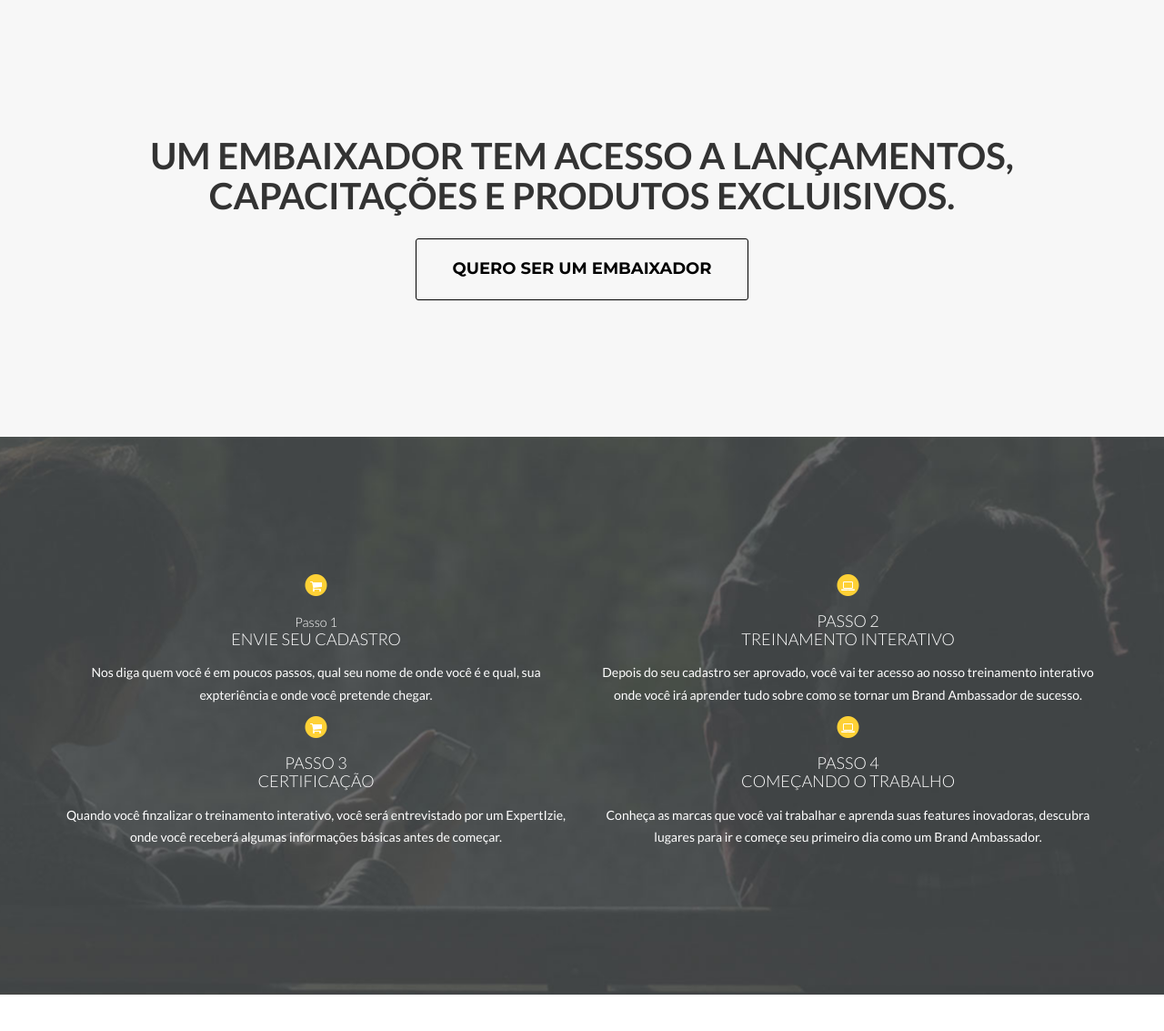
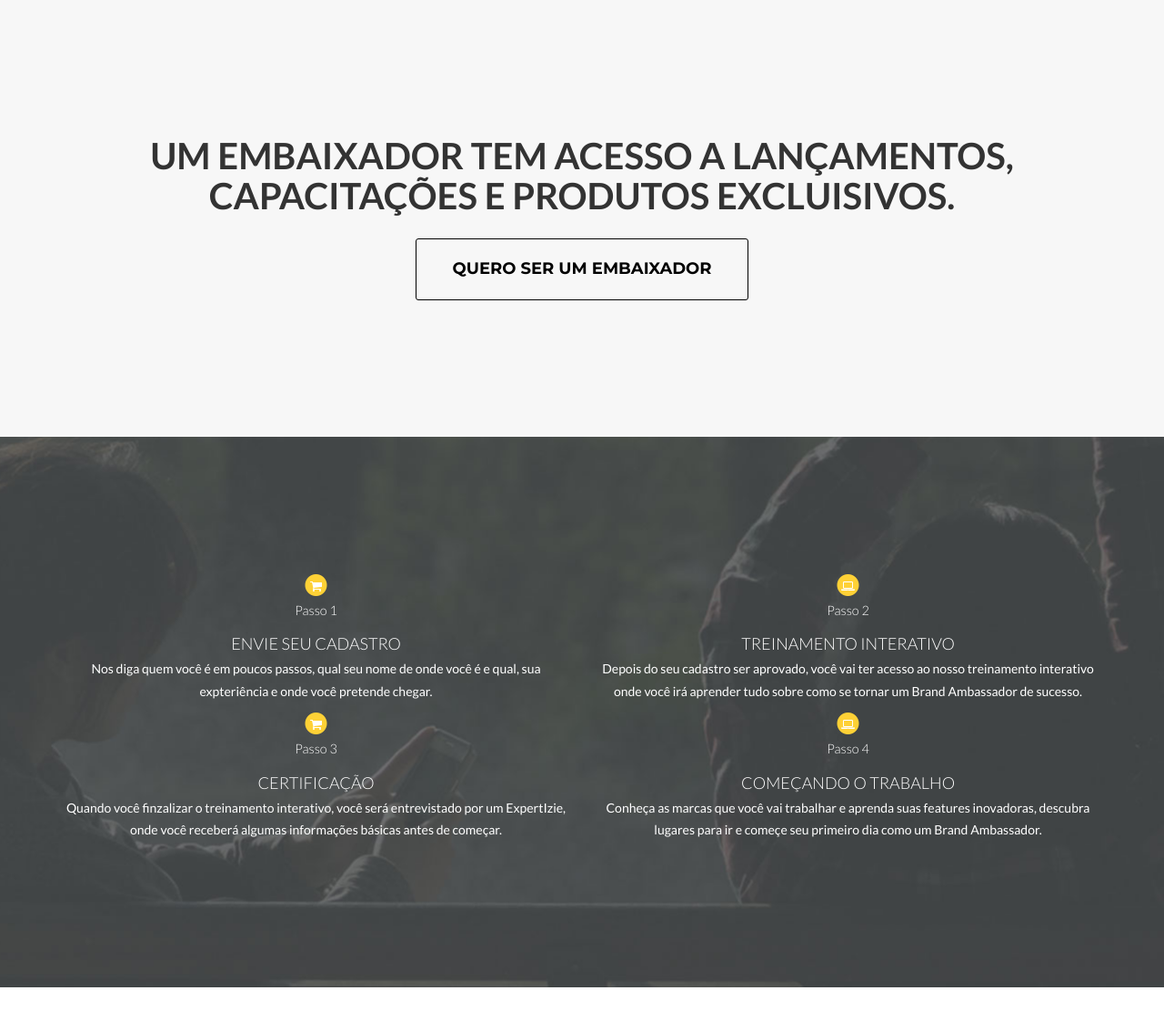
Before and after one commit to wellingtonmota13/izie-embaixadores, a PHP site: page / in a window 1280 px wide. Shown: the part 1081-2214 px from the top of the page at 91% size. Run offline with PHP 8.4, Linux system fonts and the light colour scheme; some libraries are stand-ins or nearby versions; some web fonts are replaced.

Commit message:
heading at services section

```diff
--- a/css/iziestyle.css
+++ b/css/iziestyle.css
@@ -356,15 +356,14 @@
 }
 
 .service-heading {
-    margin: 15px 0;
+    margin: 5px 0;
     text-transform: none;
 }
 
 .service-heading .sub {
-    margin: 15px 0;
     text-transform: none;
     font-size: 0.8em;
-    margin-bottom: 10px;
+    display: block;
 }
 
 
--- a/index.html
+++ b/index.html
@@ -117,7 +117,7 @@
                         <i class="fa fa-circle fa-stack-2x text-primary"></i>
                         <i class="fa fa-laptop fa-stack-1x fa-inverse"></i>
                     </span>
-                    <h4 class="service-heading">Passo 2 </br>Treinamento interativo</h4>
+                    <h4 class="service-heading"><span class="sub">Passo 2</span></br>Treinamento interativo</h4>
                     <p>Depois do seu cadastro ser aprovado, você vai ter acesso ao nosso treinamento interativo onde você irá aprender tudo sobre como se tornar um Brand Ambassador de sucesso.</p>
                 </div>
             </div>
@@ -127,7 +127,7 @@
                         <i class="fa fa-circle fa-stack-2x text-primary"></i>
                         <i class="fa fa-shopping-cart fa-stack-1x fa-inverse"></i>
                     </span>
-                    <h4 class="service-heading">Passo 3 </br>Certificação</h4>
+                    <h4 class="service-heading"><span class="sub">Passo 3</span></br>Certificação</h4>
                     <p>Quando você finzalizar o treinamento interativo, você será entrevistado por um ExpertIzie, onde você receberá algumas informações básicas antes de começar.</p>
                 </div>
                 <div class="col-md-6">
@@ -135,7 +135,7 @@
                         <i class="fa fa-circle fa-stack-2x text-primary"></i>
                         <i class="fa fa-laptop fa-stack-1x fa-inverse"></i>
                     </span>
-                    <h4 class="service-heading">Passo 4 </br>Começando o trabalho</h4>
+                    <h4 class="service-heading"><span class="sub">Passo 4</span></br>Começando o trabalho</h4>
                     <p>Conheça as marcas que você vai trabalhar e aprenda suas features inovadoras, descubra lugares para ir e começe seu primeiro dia como um Brand Ambassador.</p>
                 </div>
             </div>
```
